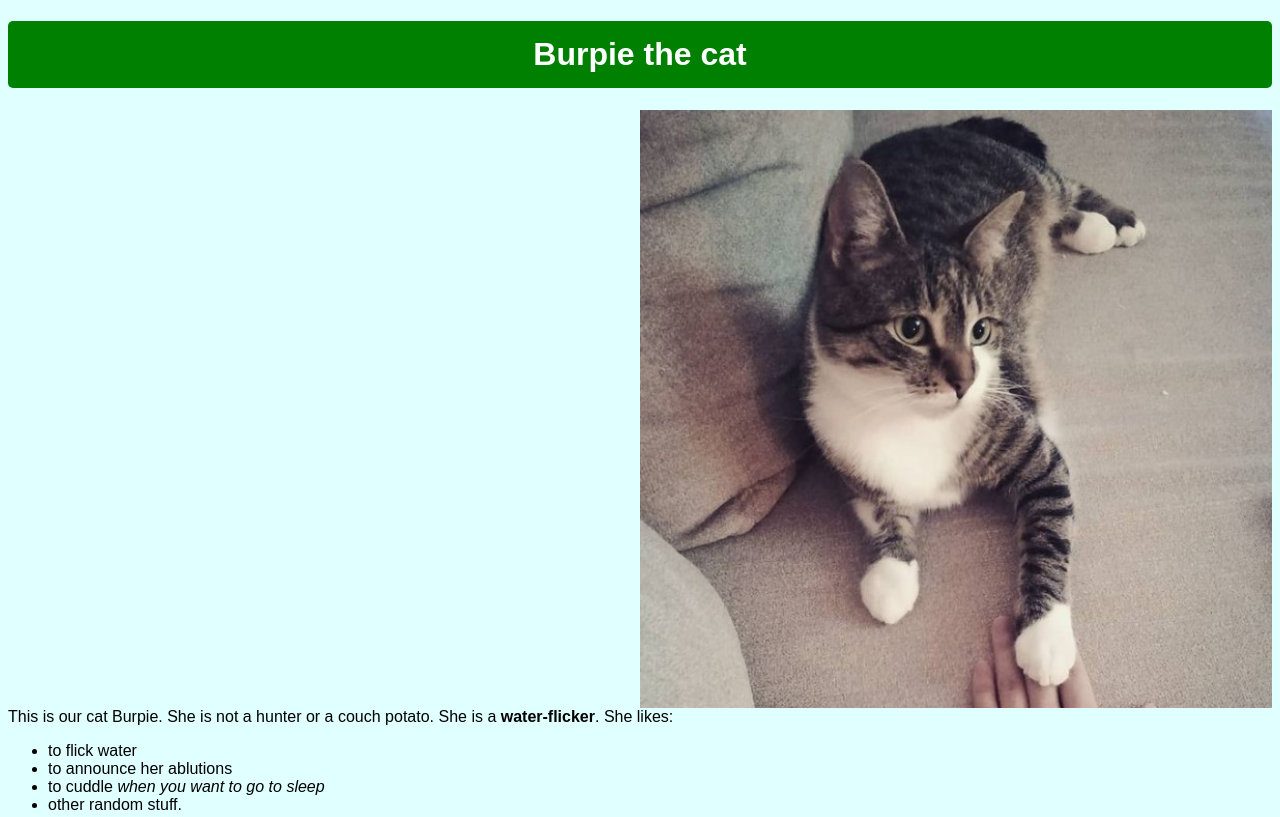
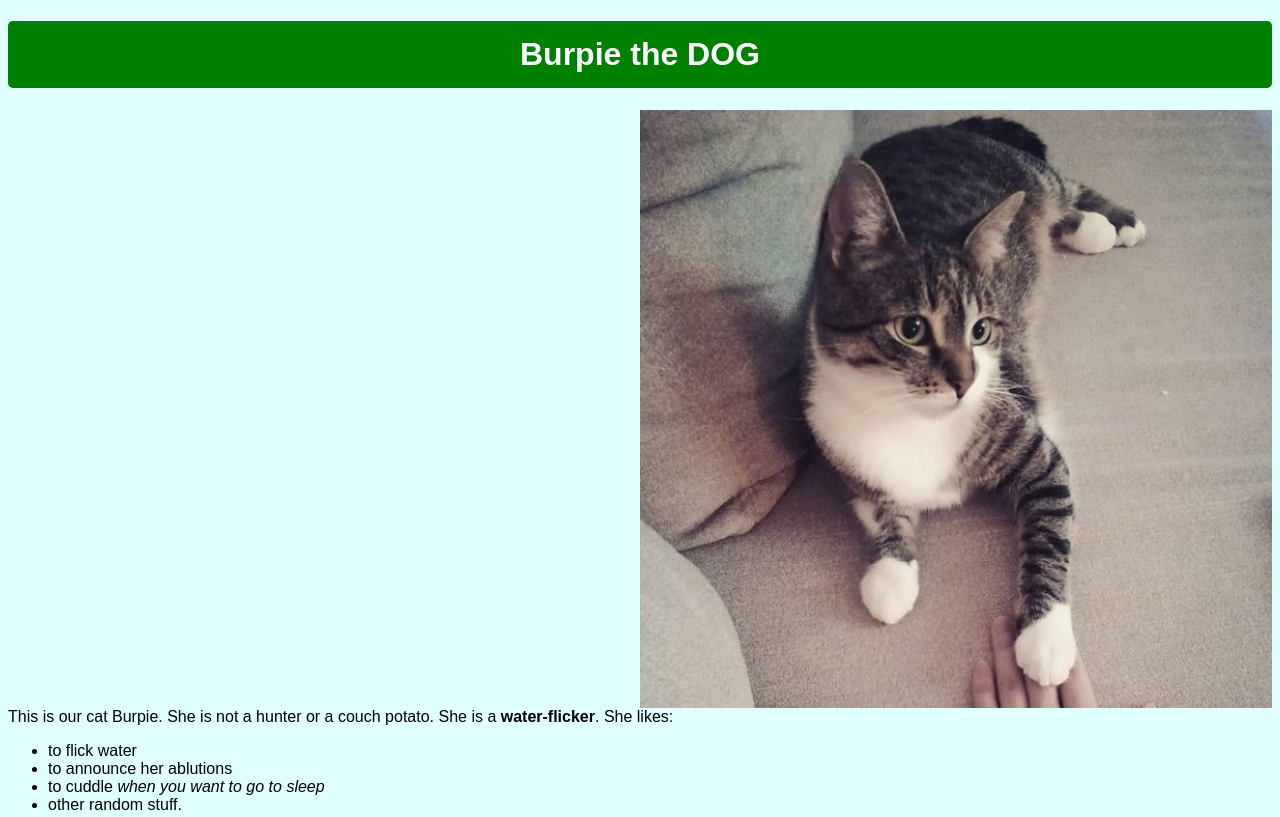
Before and after one commit to Tungstic/experiment-with-git, a plain HTML site: page index.html in a window 1280 px wide. Shown: the top 817 px of the page. Drawn offline with Linux system fonts and the light colour scheme.

Commit message:
Change h1 to reverse it later

```diff
--- a/index.html
+++ b/index.html
@@ -7,7 +7,7 @@
 
  <body>
  <header>
- <h1>Burpie the cat</h1>
+ <h1>Burpie the DOG</h1>
  </header>
  <img src="./images/Burpie.jpg" alt = "cat on a couch"/>
 
```
